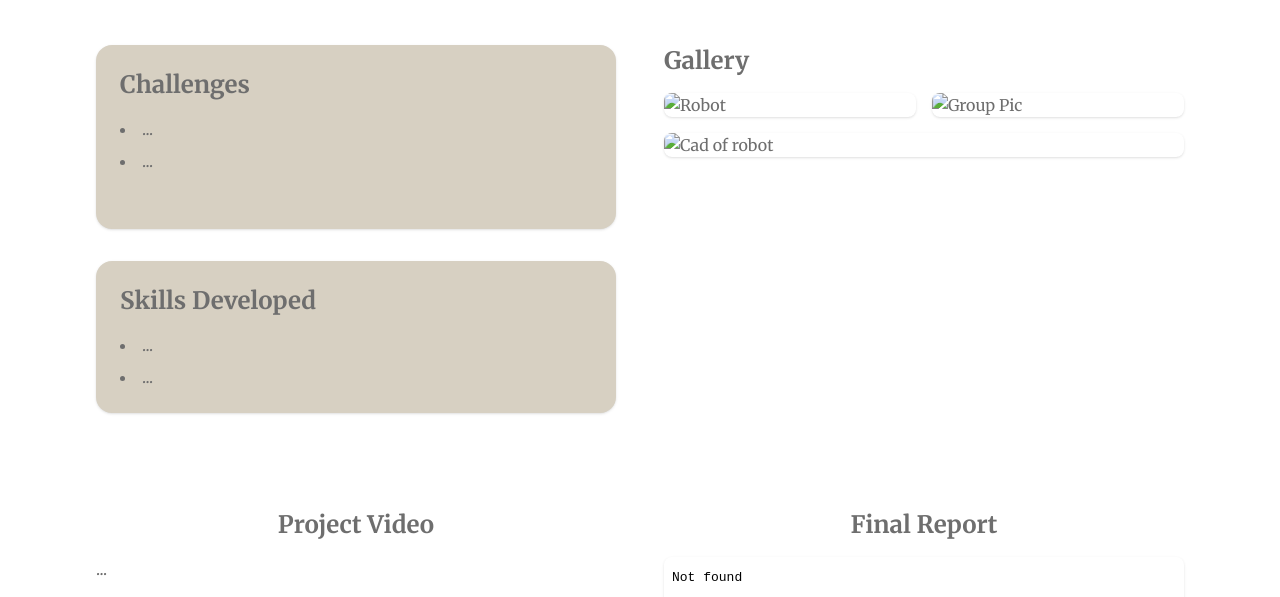
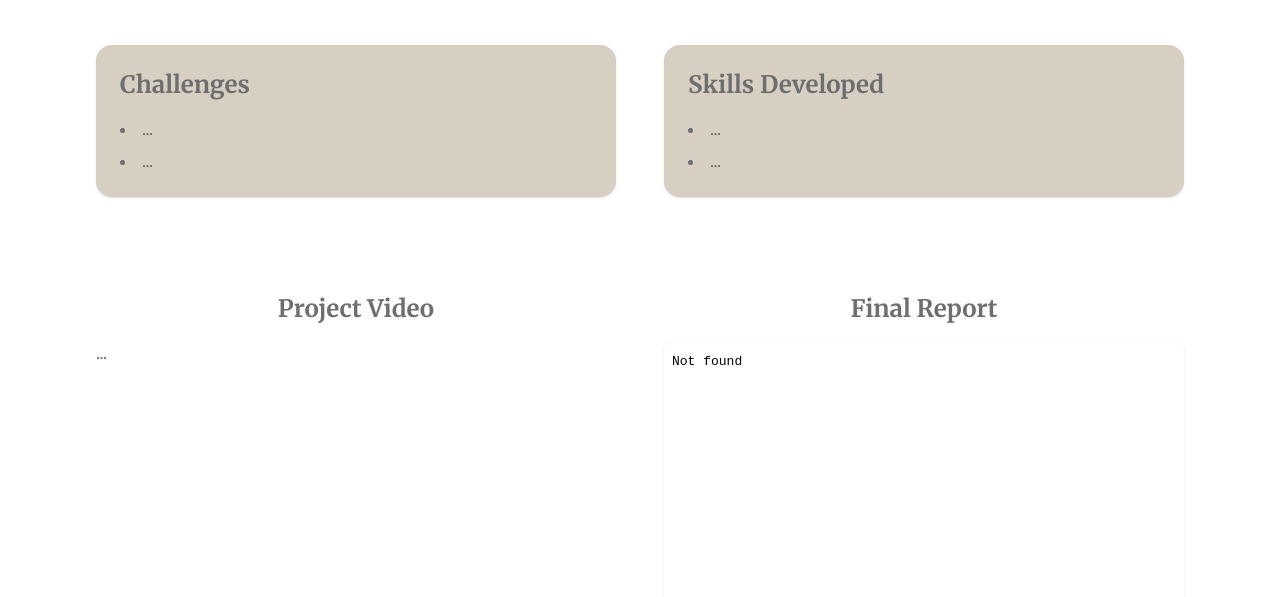
Before and after one commit to aleirasanchez/portfolio, a plain HTML site: page waterPump_project.html in a window 1280 px wide. Shown: the part 203-800 px from the top of the page. Drawn offline with nearby package versions, Linux system fonts and the light colour scheme.

Commit message:
Update waterPump_project.html

```diff
--- a/waterPump_project.html
+++ b/waterPump_project.html
@@ -39,18 +39,10 @@
     <!-- Two-column layout -->
     <div class="grid grid-cols-1 md:grid-cols-2 gap-12 items-start">
 
-      <!-- Left column: Challenges + Skills -->
+      <!-- Left column: Challenges -->
       <div>
         <div class="bg-[#D7D0C2] rounded-2xl shadow p-6 mb-8">
           <h2 class="text-2xl font-semibold mb-4 text-[#6E6E6E]">Challenges</h2>
-          <ul class="list-disc list-inside space-y-2 mb-8">
-            <li>...</li>
-            <li>...</li>
-          </ul>
-        </div>
-
-        <div class="bg-[#D7D0C2] rounded-2xl shadow p-6 mb-8">
-          <h2 class="text-2xl font-semibold mb-4 text-[#6E6E6E]">Skills Developed</h2>
           <ul class="list-disc list-inside space-y-2">
             <li>...</li>
             <li>...</li>
@@ -58,14 +50,13 @@
         </div>
       </div>
 
-      <!-- Right column: Gallery -->
-      <div>
-        <h2 class="text-2xl font-semibold mb-4 text-[#6E6E6E]">Gallery</h2>
-        <div class="grid grid-cols-2 md:grid-cols-2 gap-4">
-          <img src="bla.png" alt="Robot" class="rounded-lg shadow">
-          <img src="bla.jpg" alt="Group Pic" class="rounded-lg shadow">
-          <img src="bla.png" alt="Cad of robot" class="rounded-lg shadow col-span-2">
-        </div>
+      <!-- Right column: Skills -->
+      <div class="bg-[#D7D0C2] rounded-2xl shadow p-6 mb-8">
+        <h2 class="text-2xl font-semibold mb-4 text-[#6E6E6E]">Skills Developed</h2>
+        <ul class="list-disc list-inside space-y-2">
+          <li>...</li>
+          <li>...</li>
+        </ul>
       </div>
     </div>
 
```
